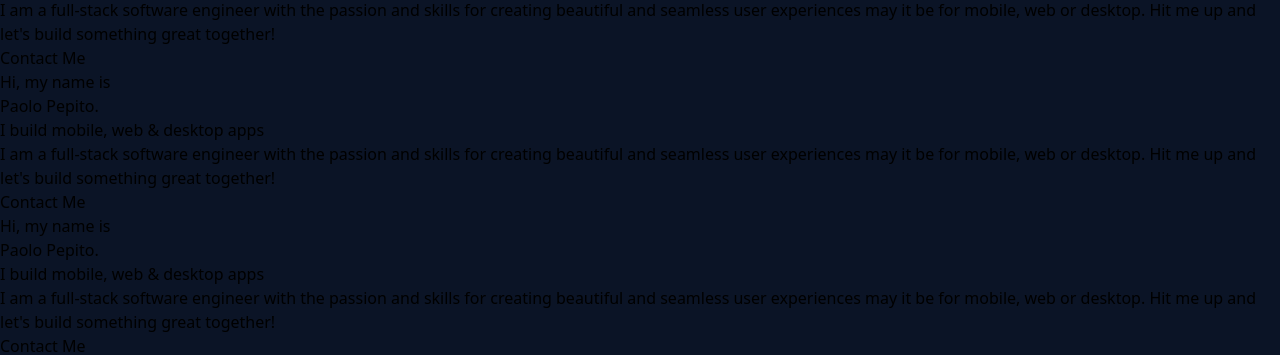
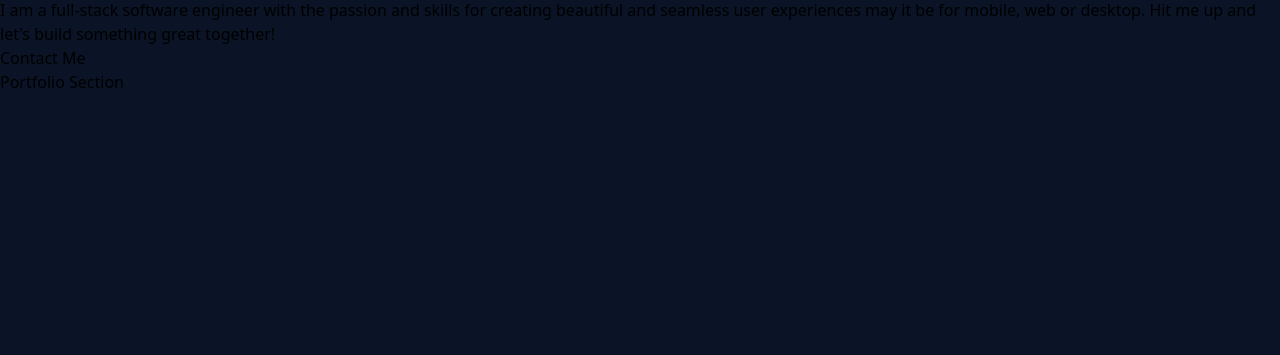
Before and after one commit to paopp2/portfolio, a SvelteKit app: page / in a window 1280 px wide. Shown: the part 625-980 px from the top of the page. After the commit the page ends 800 px from the top, so only its background shows below. Built offline with nearby package versions, Linux system fonts and the light colour scheme.

Commit message:
Add new file for PortfolioSection

```diff
--- a/src/routes/+page.svelte
+++ b/src/routes/+page.svelte
@@ -1,16 +1,14 @@
 <script>
 	import AppBar from "./AppBar.svelte";
 	import HeroSection from "./HeroSection.svelte";
+	import PortfolioSection from "./PortfolioSection.svelte";
 </script>
 
 <div>
   <AppBar/>
   <main class="absolute top-0 -z-10">
     <HeroSection/>
-    <HeroSection/>
-    <div id="trial">
-      <HeroSection/>
-    </div>
+    <PortfolioSection/>
   </main>
 </div>
 
--- /dev/null
+++ b/src/routes/PortfolioSection.svelte
@@ -0,0 +1,3 @@
+<div class="px-64 text-white font-bold flex items-center h-screen">
+	<div>Portfolio Section</div>
+</div>
```
